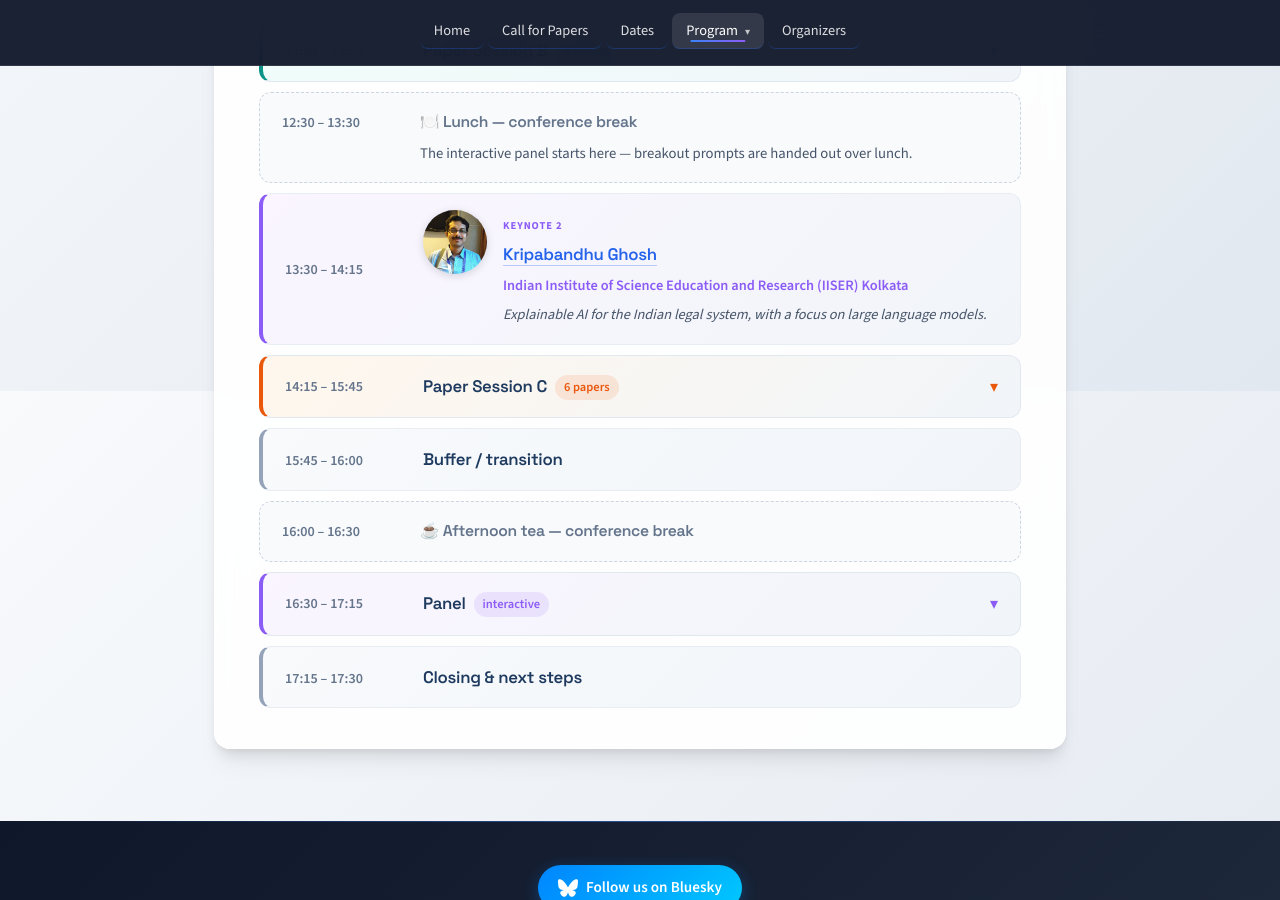
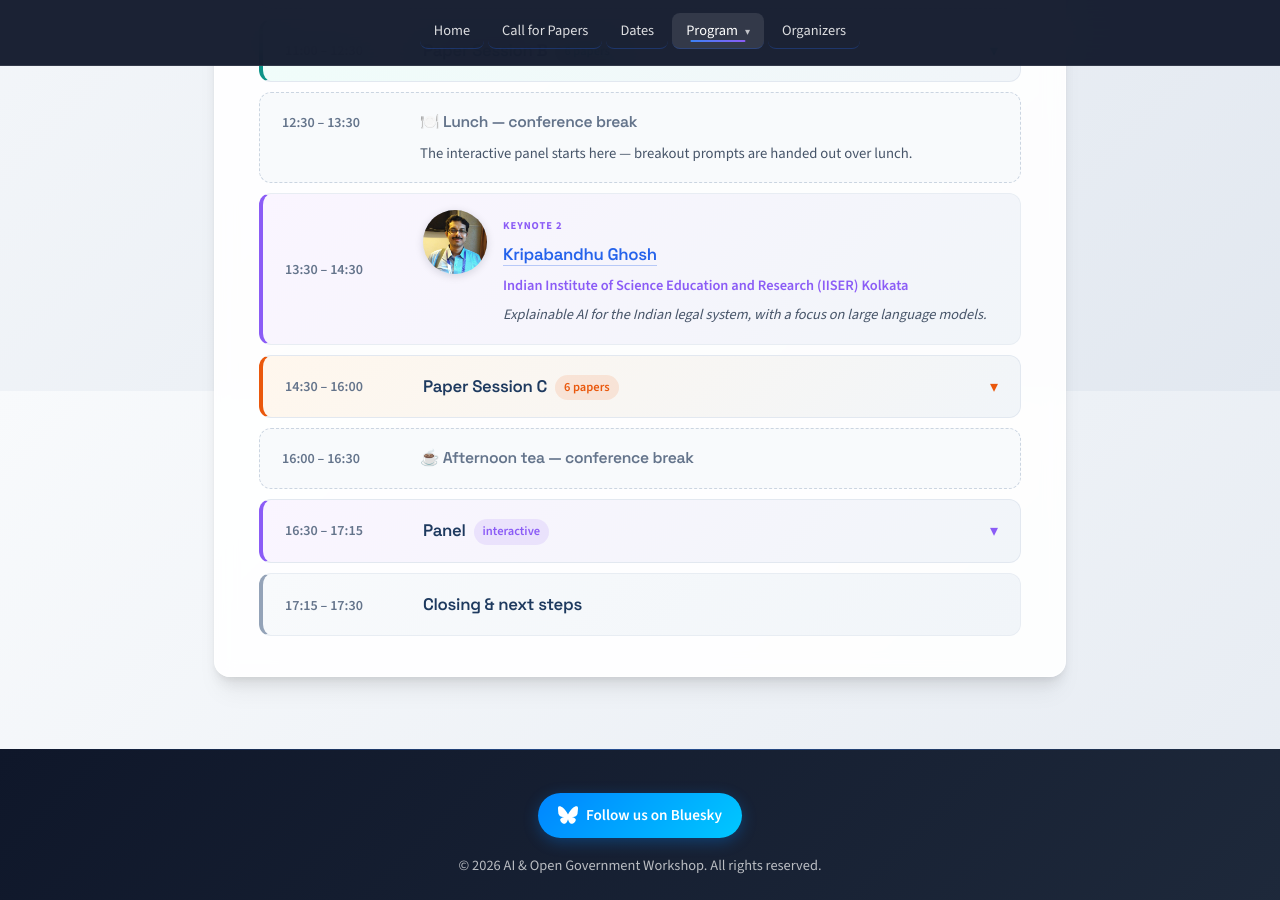
Before and after one commit to graus/aiog, a Jekyll site: the page built from program.md, in a window 1280 px wide and 900 px high, scrolled down 1409 px. Built offline with Jekyll 4.4.1, drawn with Linux system fonts in a browser that asks for light colours.

Commit message:
Extend Keynote 2 slot to 60min, drop Session C buffer
Keynote 2 now shows 13:30–14:30; Session C papers shift +15min
to 14:30–16:00 and the closing buffer/transition is removed.
Afternoon total stays 150min so tea remains at 16:00.

Co-Authored-By: Claude Opus 4.8 (1M context) <noreply@anthropic.com>

```diff
--- a/program.md
+++ b/program.md
@@ -132,7 +132,7 @@ description: Draft program and schedule for the 1st AI & Open Government Worksho
     </div>
 
     <div class="prog-slot prog-keynote">
-        <span class="prog-time">13:30 – 14:15</span>
+        <span class="prog-time">13:30 – 14:30</span>
         <div class="prog-body prog-keynote-body">
             <img class="prog-keynote-photo" src="/images/keynotes/kripabandhu-ghosh.jpg" alt="Kripabandhu Ghosh" loading="lazy" width="64" height="64">
             <div>
@@ -146,48 +146,48 @@ description: Draft program and schedule for the 1st AI & Open Government Worksho
 
     <details class="prog-collapse prog-session prog-c">
         <summary class="prog-summary">
-            <span class="prog-time">14:15 – 15:45</span>
+            <span class="prog-time">14:30 – 16:00</span>
             <span class="prog-body"><span class="prog-h">Paper Session C<span class="prog-count">6 papers</span></span></span>
             <span class="prog-chevron" aria-hidden="true">▾</span>
         </summary>
         <div class="prog-papers">
             <div class="prog-paper">
-                <span class="prog-paper-time">14:15 – 14:30</span>
+                <span class="prog-paper-time">14:30 – 14:45</span>
                 <span>
                     <a class="prog-paper-title" href="/papers/doi_2026_jgovccc.pdf">JGovCCC-PDL: Japanese Government Contract Clause Corpus</a>
                     <span class="prog-paper-speaker">Nobushige Doi</span>
                 </span>
             </div>
             <div class="prog-paper">
-                <span class="prog-paper-time">14:30 – 14:45</span>
+                <span class="prog-paper-time">14:45 – 15:00</span>
                 <span>
                     <a class="prog-paper-title" href="/papers/chizheva_2026_eu_ai_act.pdf">Algorithmic Documentation and the Limits of FOI: The EU AI Act's Two-Track Disclosure Architecture</a>
                     <span class="prog-paper-speaker">Olesia Chizheva</span>
                 </span>
             </div>
             <div class="prog-paper">
-                <span class="prog-paper-time">14:45 – 15:00</span>
+                <span class="prog-paper-time">15:00 – 15:15</span>
                 <span>
                     <a class="prog-paper-title" href="/papers/ates_2026_zero_shot_redaction.pdf">Zero-Shot Vision-Language Models for Redaction Detection and Page-Stream Segmentation</a>
                     <span class="prog-paper-speaker">Özgür Ateş</span>
                 </span>
             </div>
             <div class="prog-paper">
-                <span class="prog-paper-time">15:00 – 15:15</span>
+                <span class="prog-paper-time">15:15 – 15:30</span>
                 <span>
                     <a class="prog-paper-title" href="/papers/larooij_2026_deliberative.pdf">To Redact, or not to Redact? A Local LLM Approach to Deliberative Process Privilege Classification</a>
                     <span class="prog-paper-speaker">Maik Larooij</span>
                 </span>
             </div>
             <div class="prog-paper">
-                <span class="prog-paper-time">15:15 – 15:30</span>
+                <span class="prog-paper-time">15:30 – 15:45</span>
                 <span>
                     <a class="prog-paper-title" href="/papers/mckechnie_2026_cascading.pdf">Perspectives on Cascading Pipelines for Sensitivity-Aware Search</a>
                     <span class="prog-paper-speaker">Jack McKechnie</span>
                 </span>
             </div>
             <div class="prog-paper">
-                <span class="prog-paper-time">15:30 – 15:45</span>
+                <span class="prog-paper-time">15:45 – 16:00</span>
                 <span>
                     <a class="prog-paper-title" href="/papers/schnitzhofer_2026_digital_twins.pdf">Digital Twins of Legislation for Explainable ADM in Administrative Law</a>
                     <span class="prog-paper-speaker">Florian Schnitzhofer</span>
@@ -195,13 +195,6 @@ description: Draft program and schedule for the 1st AI & Open Government Worksho
             </div>
         </div>
     </details>
-
-    <div class="prog-slot prog-plenary">
-        <span class="prog-time">15:45 – 16:00</span>
-        <div class="prog-body">
-            <h3>Buffer / transition</h3>
-        </div>
-    </div>
 
     <div class="prog-slot prog-break">
         <span class="prog-time">16:00 – 16:30</span>
```
